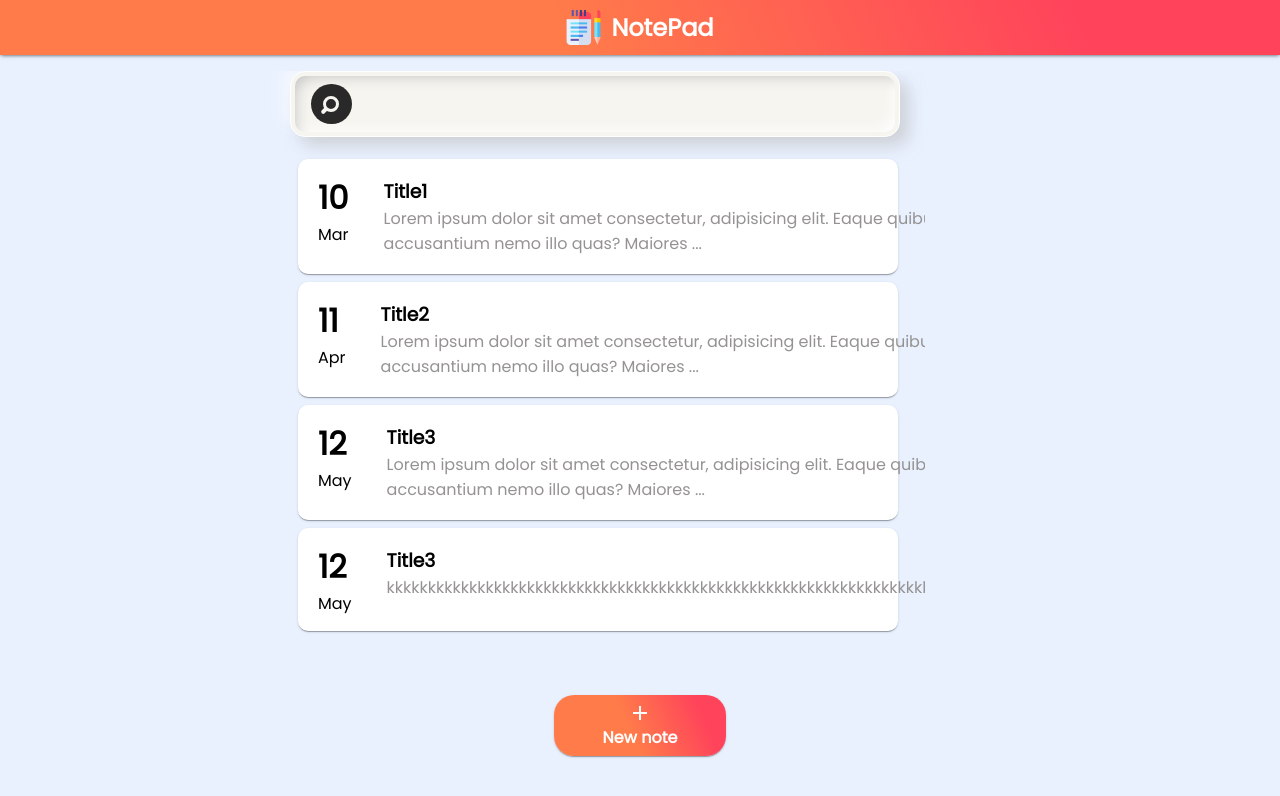
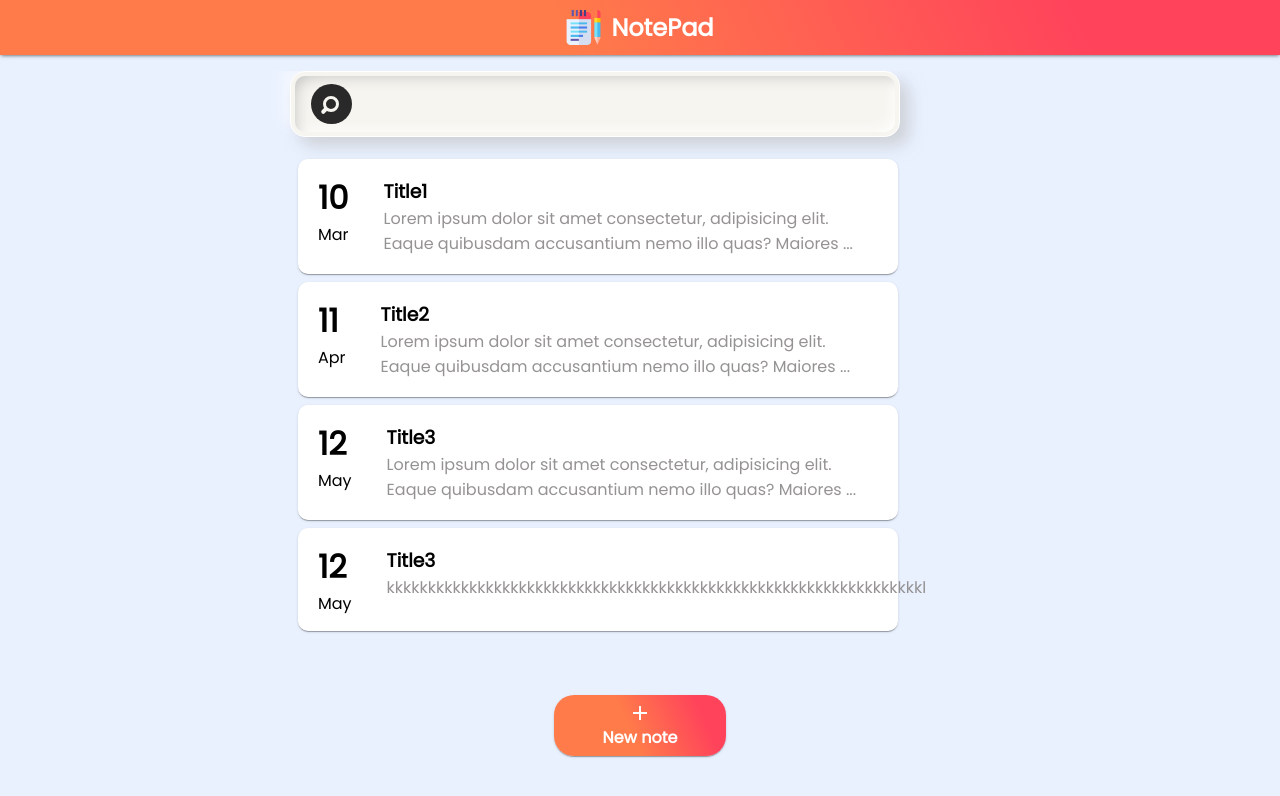
Before and after one commit to Moro-Afriyie/Note-App, an Angular app: page / in a window 1280 px wide. Shown: the top 796 px of the page. Built offline with nearby package versions, Linux system fonts and the light colour scheme.

Commit message:
added a width to the truncate class

```diff
--- a/src/app/notepad-page/notepad-page.component.scss
+++ b/src/app/notepad-page/notepad-page.component.scss
@@ -191,7 +191,6 @@ form {
             flex-grow: 1;
             padding: 8px 10px;
             border-radius: 15px;
-            width: 55vw;
         }
         .card__body {
             flex-grow: 1;
@@ -246,8 +245,9 @@ form {
 
 .truncate {
     overflow: hidden;
-    width: 90%; //can also use calc function as per Yudi's answer
+    // width: 90%; //can also use calc function as per Yudi's answer
     display: inline-block;
     text-overflow: ellipsis;
     white-space: nowrap;
+    width: 47vw;
 }
```
